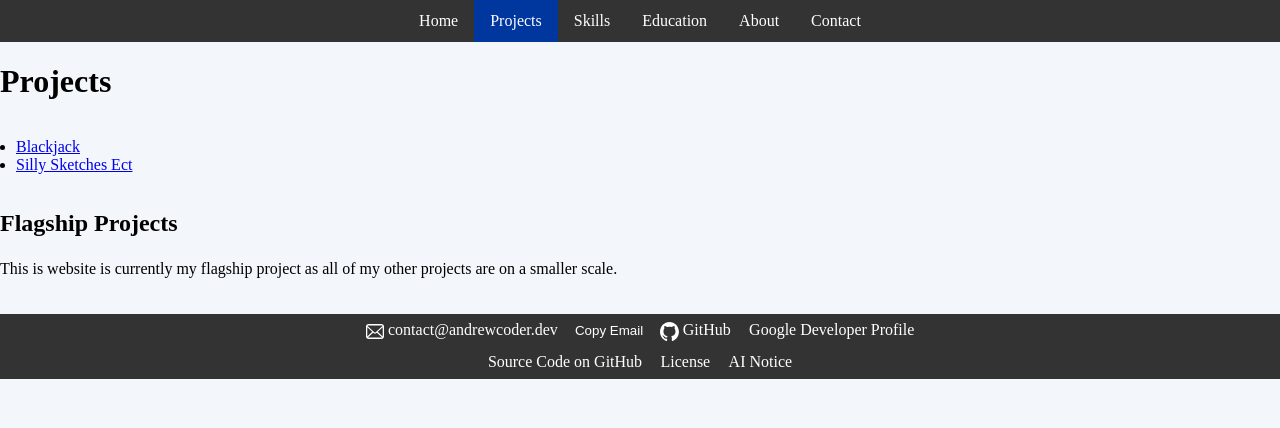
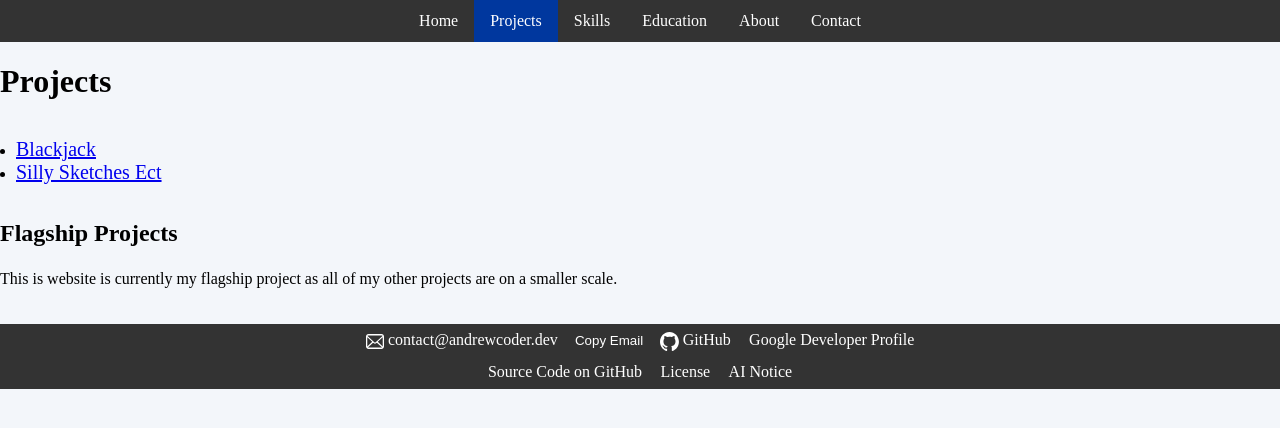
Before and after one commit to Andrew-Dev-Coder/Portfolio, a Jekyll site: the page built from Pages/Projects/overview.html, in a window 1280 px wide. Shown: the top 428 px of the page. Built offline with Jekyll 4.4.1, drawn with Linux system fonts in a browser that asks for light colours.

Commit message:
Update style.css

```diff
--- a/CSS/style.css
+++ b/CSS/style.css
@@ -199,6 +199,10 @@ a:hover{
     height: 100%;
 }
 
+.projectLink{
+    font-size: 1.25em;
+}
+
 #firstSentence{
     line-height: 1.75;
 }
```
